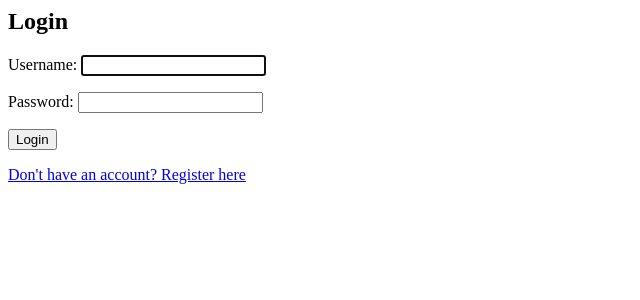
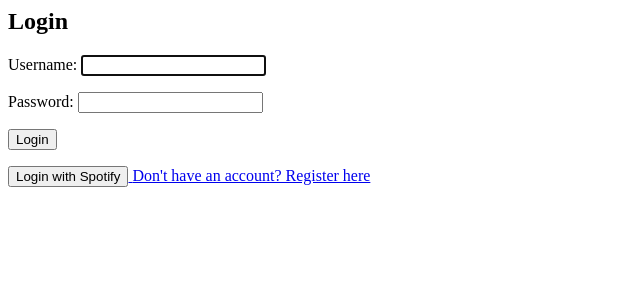
Before and after one commit to chokyler01/SpotifyWrapper, a Django app: page /login/ in a window 1280 px wide. Shown: the top 300 px of the page, without its empty margins (0-640 px from the left). Run offline with Django 5.2, Linux system fonts and the light colour scheme.

Commit message:
Code for spotify authorization

```diff
--- a/SpotifyWrapper/settings.py
+++ b/SpotifyWrapper/settings.py
@@ -119,3 +119,6 @@ DEFAULT_AUTO_FIELD = 'django.db.models.BigAutoField'
 
 LOGIN_REDIRECT_URL = 'view_wraps'
 LOGOUT_REDIRECT_URL = 'login'
+
+SPOTIFY_CLIENT_ID = 'e1c53cf948ff4cddaa379b88861b2714'
+SPOTIFY_REDIRECT_URI = 'http://127.0.0.1:8000/'
--- a/SpotifyWrapper/urls.py
+++ b/SpotifyWrapper/urls.py
@@ -16,8 +16,9 @@ Including another URLconf
 """
 from django.contrib import admin
 from django.urls import path, include
-
+from Wrapped import views
 urlpatterns = [
     path('admin/', admin.site.urls),
     path('', include('Wrapped.urls')),
+    path('spotify/login/', views.spotify_login, name='spotify_login'),
 ]
--- a/Wrapped/templates/login.html
+++ b/Wrapped/templates/login.html
@@ -4,4 +4,7 @@
     {{ form.as_p }}
     <button type="submit">Login</button>
 </form>
+<a href="{% url 'spotify_login' %}">
+    <button>Login with Spotify</button>
+</a>
 <a href="{% url 'register' %}">Don't have an account? Register here</a>
--- a/Wrapped/views.py
+++ b/Wrapped/views.py
@@ -6,6 +6,7 @@ from django.contrib.auth import login, logout, authenticate
 from django.contrib.auth.forms import UserCreationForm, AuthenticationForm
 from django.contrib.auth.decorators import login_required
 from .models import SpotifyWrap
+from urllib.parse import urlencode
 
 
 
@@ -62,3 +63,11 @@ def delete_account(request):
         request.user.delete()
         return redirect('register')
     return render(request, 'delete_account.html')
+
+def spotify_login(request):
+    auth_endpoint = "https://accounts.spotify.com/authorize"
+    client_id = 'e1c53cf948ff4cddaa379b88861b2714'
+    redirect_uri = 'http://127.0.0.1:8000/'
+    scopes = ['user-top-read', 'user-follow-read', 'user-read-recently-played', 'streaming']
+    auth_url = f"{auth_endpoint}?{urlencode({'client_id': client_id, 'redirect_uri': redirect_uri, 'scope': ' '.join(scopes), 'response_type': 'token', 'show_dialog': 'true'})}"
+    return redirect(auth_url)
```
